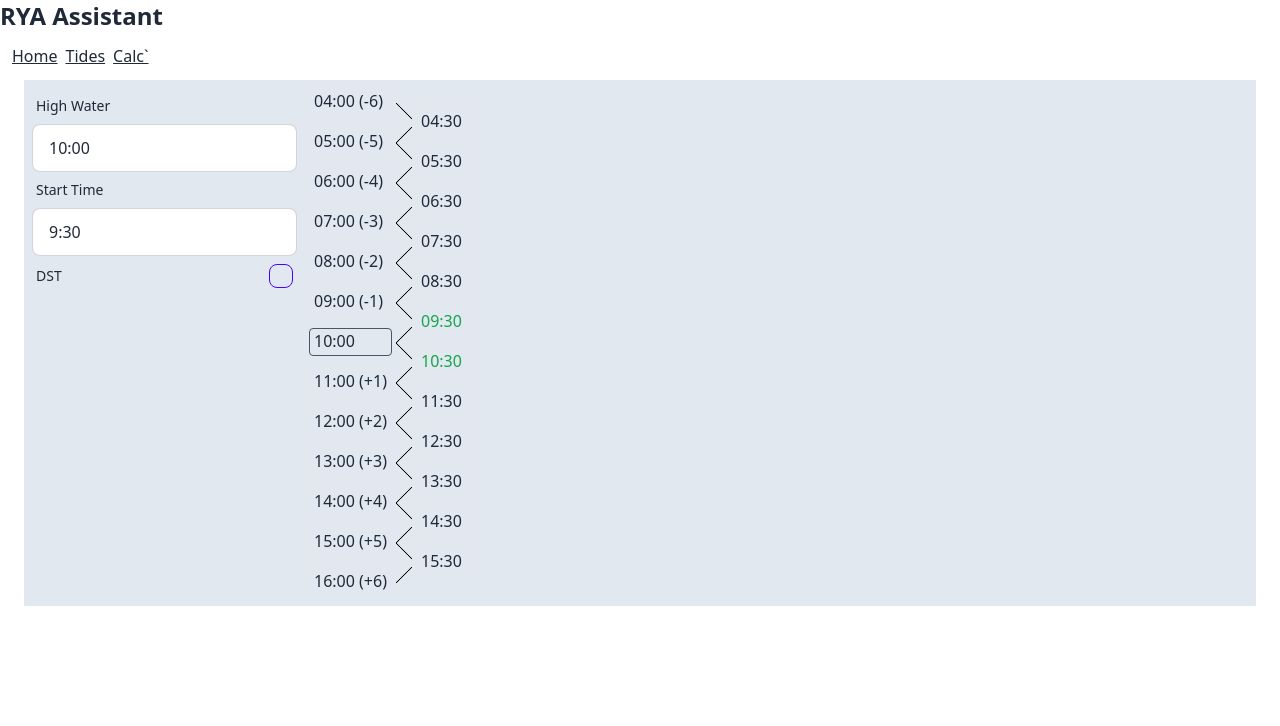
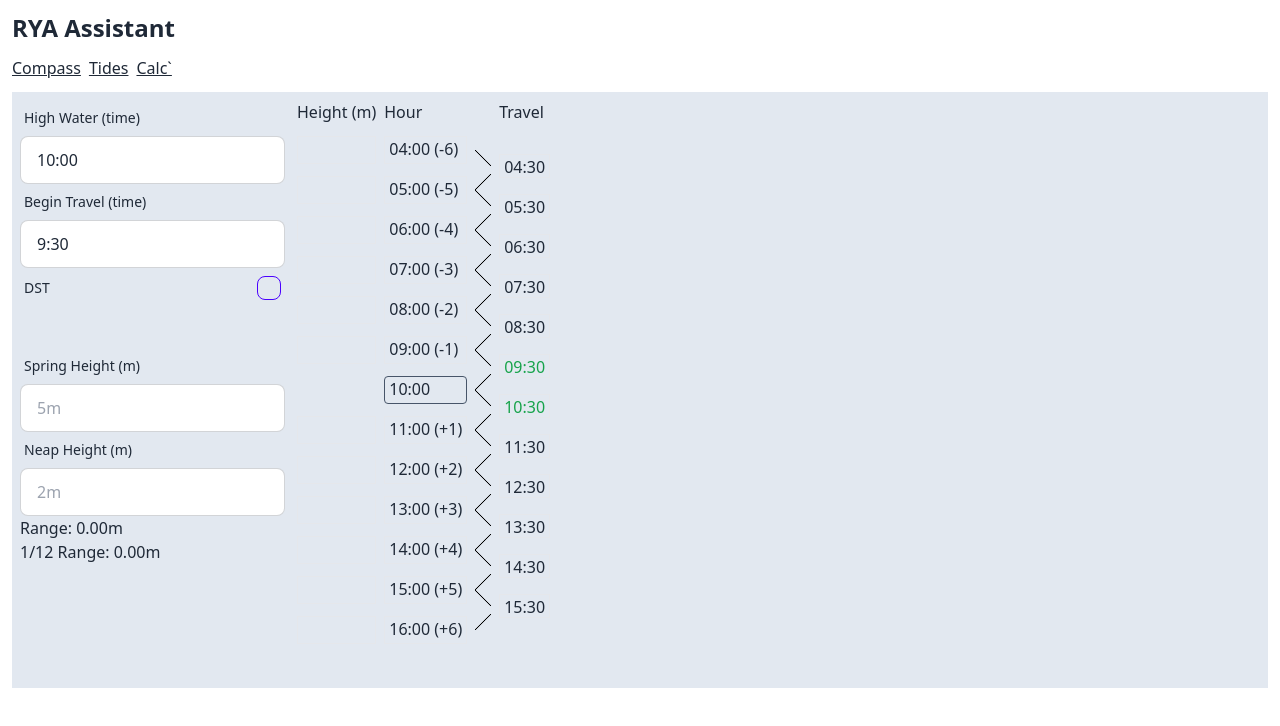
Before and after one commit to cosemansp/rya-assistant, a React (Vite) app: page /tides in a window 1280 px wide. Shown: the top 726 px of the page. Built offline with nearby package versions, Linux system fonts and the light colour scheme.

Commit message:
Add 1/12 tide rule

```diff
--- a/src/App.tsx
+++ b/src/App.tsx
@@ -16,7 +16,7 @@
         <ul className="flex space-x-2">
           <li>
             <Link className="underline" to="/">
-              Home
+              Compass
             </Link>
           </li>
           <li>
@@ -35,7 +35,7 @@
       {/* An <Outlet> renders whatever child route is currently active,
           so you can think about this <Outlet> as a placeholder for
           the child routes we de  fined above. */}
-      <div className="m-3">
+      <div className="mt-3">
         <Outlet />
       </div>
     </div>
@@ -56,7 +56,7 @@
 function App() {
   return (
     <div>
-      <h1 className="text-2xl font-bold">RYA Assistant</h1>
+      <h1 className="mx-3 mt-3 text-2xl font-bold">RYA Assistant</h1>
       <Routes>
         <Route path="/" element={<Layout />}>
           <Route path="/" element={<CompassPage />} />
--- a/src/pages/compass.tsx
+++ b/src/pages/compass.tsx
@@ -119,7 +119,7 @@
 
       {/* Compass -> True */}
 
-      <div className="flex bg-slate-200 pt-3">
+      <div className="flex bg-slate-200 p-3">
         <div className="w-1/2">
           <div className="mb-6 flex items-center">
             <div className="w-1/4">
--- a/src/pages/tides.tsx
+++ b/src/pages/tides.tsx
@@ -30,9 +30,17 @@
   return minToHour(t);
 };
 
+const addTide = (value: string, part: number) => {
+  if (!value) {
+    return '';
+  }
+  const highWater = Number(value);
+  return `${(highWater + part).toFixed(2)}m`;
+};
+
 const after = (time: number, startTime: string) => {
   const startMin = hourToMin(startTime);
-  if (time > startMin - 29 && time < startMin + 90) {
+  if (time > startMin - 31 && time < startMin + 61) {
     return true;
   }
   return false;
@@ -41,29 +49,36 @@
 export function TidesPage() {
   const [hw, setHw] = React.useState(10 * 60);
   const [time, setTime] = React.useState('10:00');
+  const [range, setRange] = React.useState<number>();
   const {
     register,
-    handleSubmit,
-    setValue,
     watch,
+    getValues,
     formState: { errors }
   } = useForm({
     mode: 'onBlur',
     defaultValues: {
       highWater: '10:00',
       startTime: '9:30',
+      springHeight: '',
+      neapHeight: '',
       dst: false
     }
   });
 
+  const values = getValues();
+
   watch((data, { name, type }) => {
-    // if (name === 'highWater') {
     const hw = hourToMin(data.highWater || '0:00');
     if (data.dst) {
       setHw(hw + 60);
     } else {
       setHw(hw);
     }
+
+    const sprintHeight = Number(data.springHeight?.replace('m', '') || 0);
+    const neapHeight = Number(data.neapHeight?.replace('m', '') || 0);
+    setRange(sprintHeight - neapHeight);
   });
 
   const startTime = watch('startTime');
@@ -73,7 +88,7 @@
       <div className="flex flex-col">
         <label className="form-control w-full max-w-xs">
           <div className="label">
-            <span className="label-text">High Water</span>
+            <span className="label-text">High Water (time)</span>
           </div>
           <input
             type="text"
@@ -84,7 +99,7 @@
         </label>
         <label className="form-control w-full max-w-xs">
           <div className="label">
-            <span className="label-text">Start Time</span>
+            <span className="label-text">Begin Travel (time)</span>
           </div>
           <input
             type="text"
@@ -102,10 +117,77 @@
               className="checkbox-primary checkbox"
             />
           </label>
+          <label className="form-control mt-10 w-full max-w-xs">
+            <div className="label">
+              <span className="label-text">Spring Height (m)</span>
+            </div>
+            <input
+              type="text"
+              placeholder="5m"
+              {...register('springHeight')}
+              className="input input-bordered w-full max-w-xs"
+            />
+          </label>
+          <label className="form-control w-full max-w-xs">
+            <div className="label">
+              <span className="label-text">Neap Height (m)</span>
+            </div>
+            <input
+              type="text"
+              placeholder="2m"
+              {...register('neapHeight')}
+              className="input input-bordered w-full max-w-xs"
+            />
+          </label>
+          <span>Range: {(range || 0).toFixed(2)}m</span>
+          <span>1/12 Range: {((range || 0) / 12).toFixed(2)}m</span>
         </div>
       </div>
       <div className="ml-3 flex">
         <div className="space-y-[12px]">
+          <p>Height (m)</p>
+          <p className="h-7 border px-1">
+            {addTide(values.springHeight, -range)}
+          </p>
+          <p className="h-7 border px-1">
+            {addTide(values.springHeight, (-range / 12) * 11)}
+          </p>
+          <p className="h-7 border px-1">
+            {addTide(values.springHeight, (-range / 12) * 9)}
+          </p>
+          <p className="h-7 border px-1">
+            {addTide(values.springHeight, (-range / 12) * 6)}
+          </p>
+          <p className="h-7 border px-1">
+            {addTide(values.springHeight, (-range / 12) * 3)}
+          </p>
+          <p className="h-7 border px-1">
+            {addTide(values.springHeight, -range / 12)}
+          </p>
+          <p className="h-7  px-1">
+            {values.springHeight ? values.springHeight + 'm' : ''}
+          </p>
+          <p className="h-7 border px-1">
+            {addTide(values.springHeight, -range / 12)}
+          </p>
+          <p className="h-7 border px-1">
+            {addTide(values.springHeight, (-range / 12) * 3)}
+          </p>
+          <p className="h-7 border px-1">
+            {addTide(values.springHeight, (-range / 12) * 6)}
+          </p>
+          <p className="h-7 border px-1">
+            {addTide(values.springHeight, (-range / 12) * 9)}
+          </p>
+          <p className="h-7 border px-1">
+            {addTide(values.springHeight, (-range / 12) * 11)}
+          </p>
+          <p className="h-7 border px-1">
+            {addTide(values.springHeight, -range)}
+          </p>
+        </div>
+        <div className="mx-2 space-y-[12px]">
+          <p>Hour</p>
           <p className="h-7 border px-1">{addTime(hw, -6 * 60)} (-6)</p>
           <p className="h-7 border px-1">{addTime(hw, -5 * 60)} (-5)</p>
           <p className="h-7 border px-1">{addTime(hw, -4 * 60)} (-4)</p>
@@ -122,7 +204,7 @@
           <p className="h-7 border px-1">{addTime(hw, 5 * 60)} (+5)</p>
           <p className="h-7 border px-1">{addTime(hw, 6 * 60)} (+6)</p>
         </div>
-        <div className="m-1 my-[15px]">
+        <div className="my-[50px]">
           <div className="crossed-right h-4 w-4" />
           <div className="crossed-left mt-2 h-4 w-4" />
           <div className="crossed-right h-4 w-4" />
@@ -149,7 +231,9 @@
           <div className="crossed-right h-4 w-4" />
           <div className="crossed-left mt-2 h-4 w-4" />
         </div>
-        <div className="my-[20px] space-y-[16px]">
+        <div className="mx-2">
+          <p>Travel</p>
+          <div className="my-[30px] space-y-[16px]">
             <p
               className={clsx(
                 'h-6 border px-1',
@@ -249,6 +333,7 @@
           </div>
         </div>
       </div>
+    </div>
   );
 }
 
```
Also changed, not shown: package.json (+4 -3 lines), postcss.config.cjs (renamed from postcss.config.js), tailwind.config.cjs (renamed from tailwind.config.js), 1 other file (tests, documents, lock files or other folders). Lines whose indentation alone changed are shown as unchanged.
